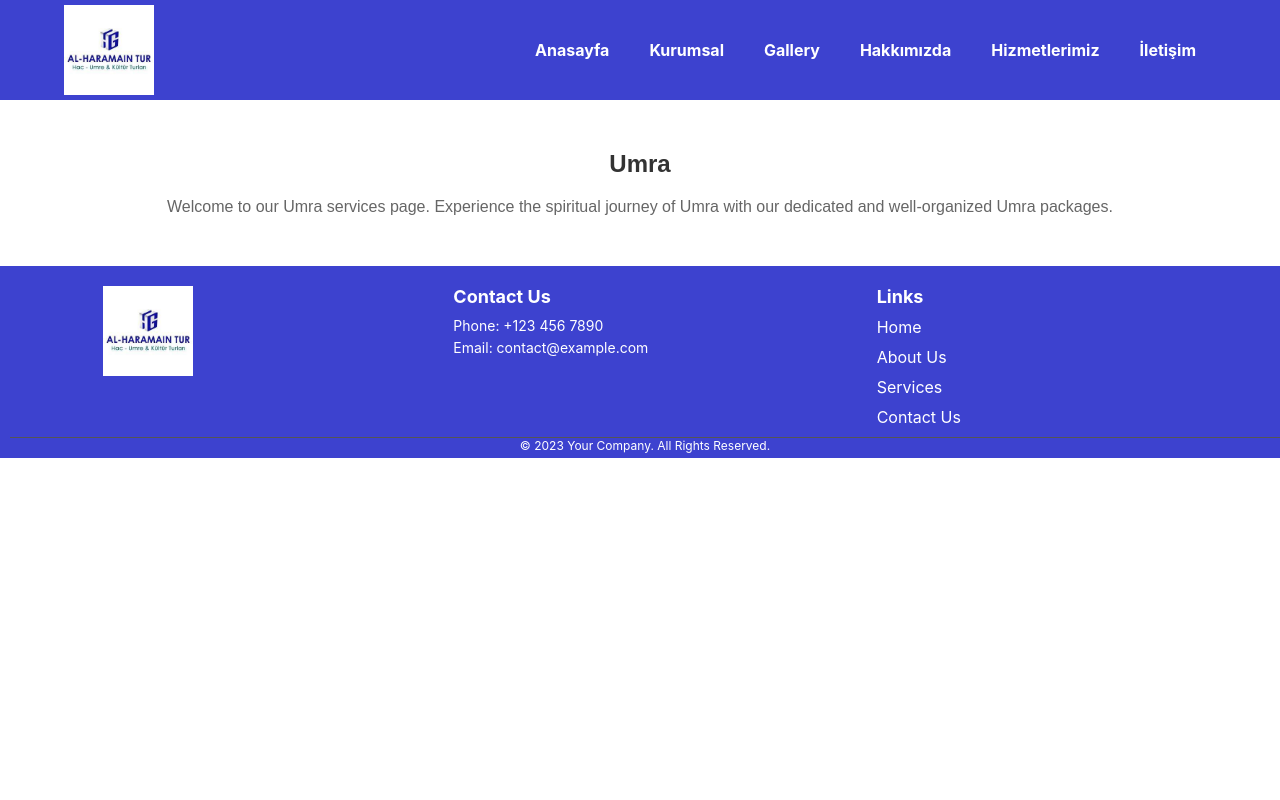
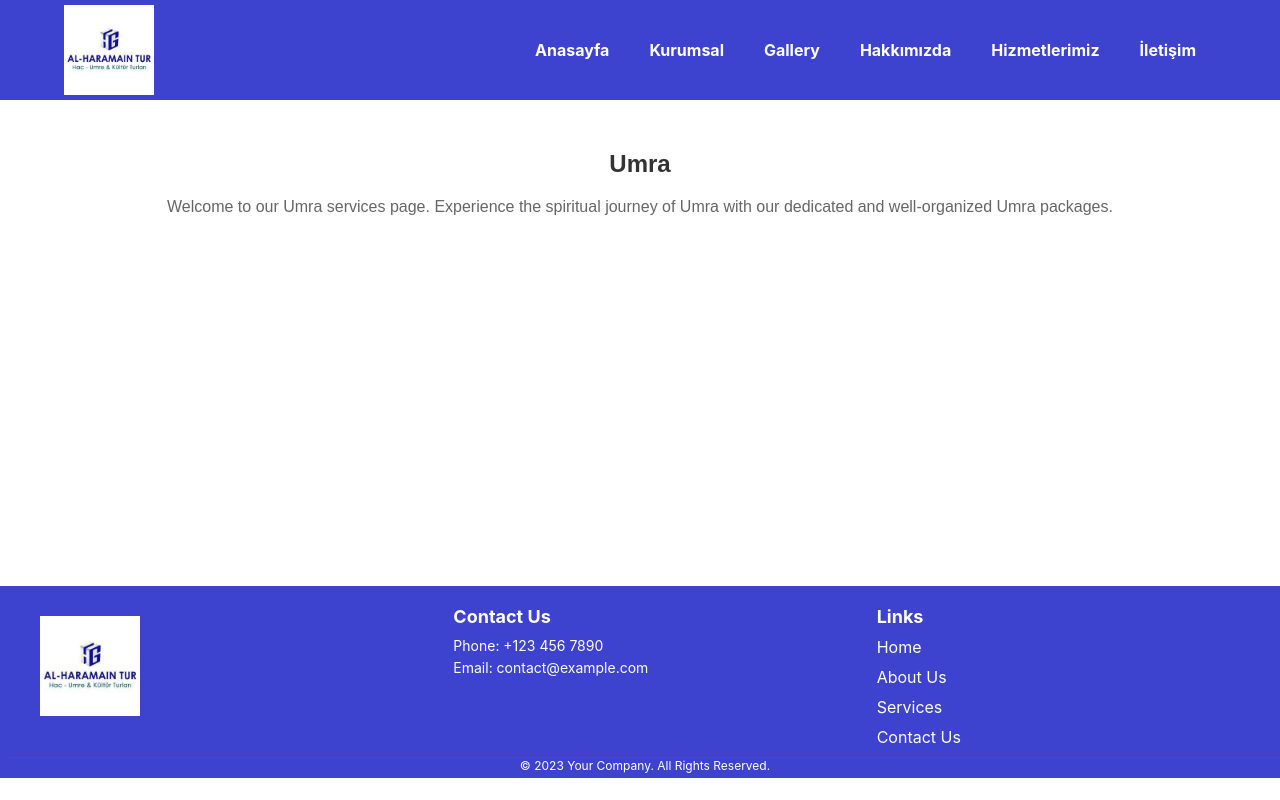
Before and after one commit to sarakahaveci/haj-umra, a React (Create React App) app: page /umra in a window 1280 px wide. Built offline with nearby package versions, Linux system fonts and the light colour scheme.

Commit message:
fixed empty spaces

```diff
--- a/src/components/aboutus/Aboutus.js
+++ b/src/components/aboutus/Aboutus.js
@@ -16,7 +16,8 @@ const AboutUs = () => {
       <p>
         Al-Haramain Tur çalışanları; Firmamızda müşteriler için ve müşteriler sayesinde var olduğunu bilir. Müşterilerin, kendilerini değerli hissetmek istediğini bilir. Müşterileri tanımak, müşterilerin özelliklerini, ihtiyaç ve beklentilerini anlamak için çaba gösterir. Müşterileri ile uzun vadeli, her iki taraf açısından da adil ve kazandıran bir ilişki kurmayı hedefler.
       </p>
-     <div className='div'></div>
+      <div className='div' style={{
+        height: '21vh'}}></div>
     </div>
   );
 }
--- a/src/components/contactus/Contactus.js
+++ b/src/components/contactus/Contactus.js
@@ -17,6 +17,8 @@ const ContactUs = () => {
         <p>📞 : 0532 772 51 80   ✉️ : info@alharamaintur.com</p>
         <p>📍 : Akşemseddin Mahallesi / Akdeniz Caddesi / No : 48/1 Nur apartmanı, FATİH / İSTANBUL</p>
       </div>
+      <div className='div' style={{
+        height: '53vh'}}></div>
     </div>
   );
 }
--- a/src/components/contactus/contactus.css
+++ b/src/components/contactus/contactus.css
@@ -1,6 +1,6 @@
 /* ContactUs.css */
 .div{
-  height: 10vh;
+  height: 53vh;
 }
 /* contactus.css */
 .contact-us-page {
@@ -12,7 +12,7 @@
 
 .contact-form-container {
   flex: 1;
-  padding: 20px;
+  padding: 8px;
   background-color: #f5f5f5;
   border-radius: 10px;
   box-shadow: 0px 4px 8px rgba(0, 0, 0, 0.1);
@@ -21,7 +21,7 @@
 
 .contact-details {
   flex: 1;
-  padding: 20px;
+  padding: 35px;
   background-color: #f5f5f5;
   border-radius: 10px;
   box-shadow: 0px 4px 8px rgba(0, 0, 0, 0.1);
@@ -63,7 +63,7 @@
   border-radius: 5px;
   cursor: pointer;
 }
-  /* Responsive Styles */
+    /* Responsive Styles */
 @media screen and (max-width: 768px) {
   .contact-us-page {
     padding: 10% 5%;
@@ -71,10 +71,11 @@
 
   .contact-us-title {
     font-size: 20px;
-    margin-bottom: 15px;
+    margin-bottom: 20px;
   }
 
   .contact-us-description {
+    margin-top: 15px;
     font-size: 14px;
     margin-bottom: 15px;
   }
--- a/src/components/footer/Footer.css
+++ b/src/components/footer/Footer.css
@@ -77,14 +77,17 @@ body {
 }
 
 .footer-logo {
+  max-width: 100%;
+  height: 100px;
+  margin: 10px;
+  /* margin: 10px; */
   display: flex;
-  align-items: center;
-  text-decoration: none;
-  color: #fff;
-  font-weight: bold;
-    height: 90px;
-    max-width: 90px;
-    margin-left: 73px; /* Adjust as needed */
+  /* align-items: center; */
+  /* text-decoration: none; */
+  /* color: #fff; */
+  /* font-weight: bold; */
+  /* height: 90px; */
+  /* max-width: 90px;
   }
 
 .footer-logo img {
--- a/src/components/services/Haj.js
+++ b/src/components/services/Haj.js
@@ -9,6 +9,8 @@ const Haj = () => {
       <h2 className="services-title">Haj</h2>
       <p className="services-description">Welcome to our Haj services page. We offer comprehensive Haj packages to make your pilgrimage a meaningful and memorable experience.</p>
       {/* Add more content here */}
+      <div className='div' style={{
+        height: '40vh'}}></div>
     </div>
   );
 }
--- a/src/components/services/Services.css
+++ b/src/components/services/Services.css
@@ -1,5 +1,4 @@
 /* Services.css */
-
 .service {
   background-color: #f7f7f7;
   border: 1px solid #ddd;
--- a/src/components/services/Services.js
+++ b/src/components/services/Services.js
@@ -18,6 +18,8 @@ const Services = () => {
           <p>Experience the spiritual journey of Umra with our dedicated and well-organized Umra packages.</p>
         </div>
       </Link>
+      <div className='div' style={{
+        height: '23vh'}}></div>
     </div>
   );
 }
--- a/src/components/services/Umra.js
+++ b/src/components/services/Umra.js
@@ -9,6 +9,8 @@ const Umra = () => {
       <h2 className="services-title">Umra</h2>
       <p className="services-description">Welcome to our Umra services page. Experience the spiritual journey of Umra with our dedicated and well-organized Umra packages.</p>
       {/* Add more content here */}
+      <div className='div' style={{
+        height: '40vh'}}></div>
     </div>
   );
 }
```
